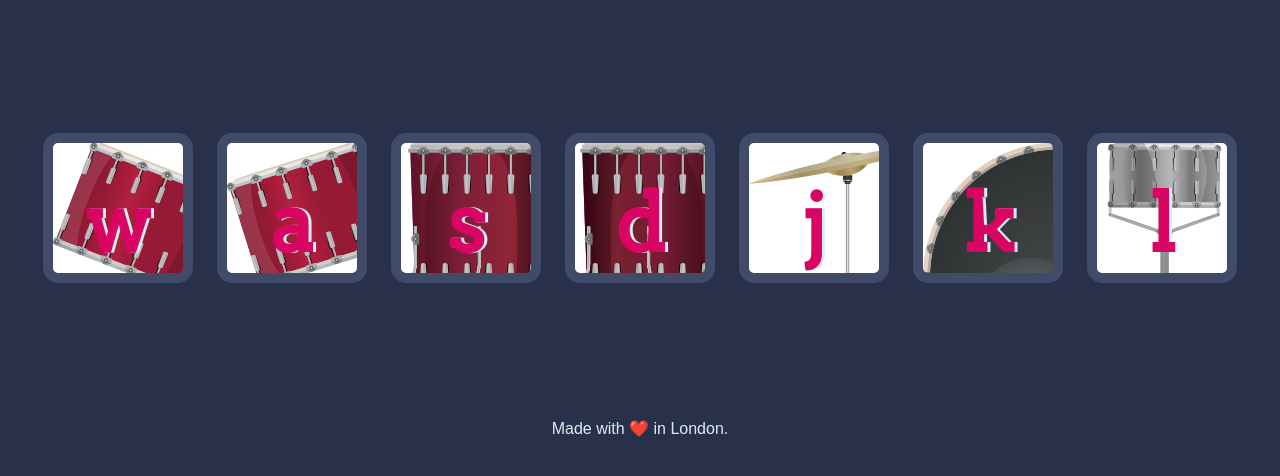
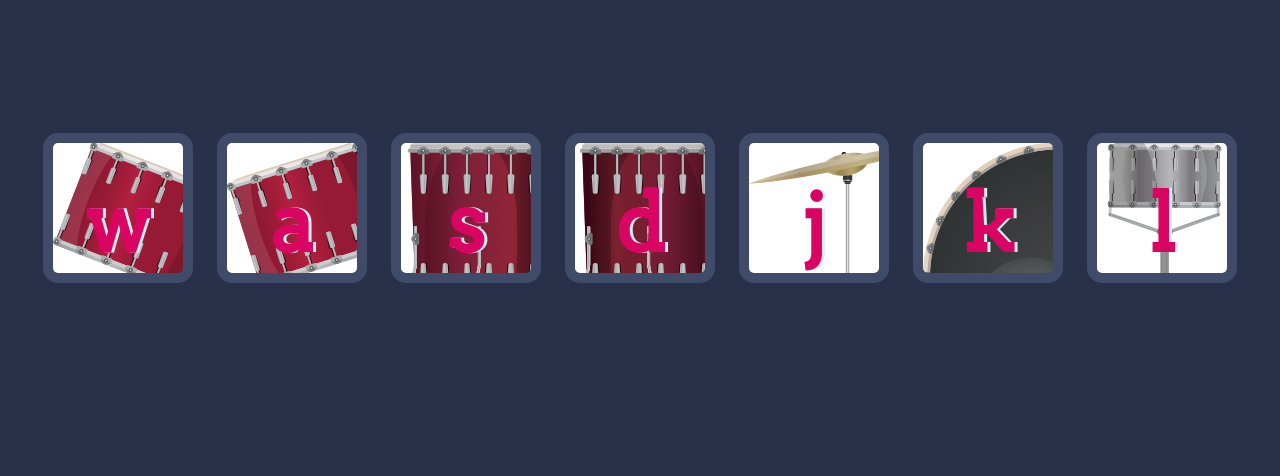
Before and after one commit to mintu-pixel/drum_project_final, a plain HTML site: page index.html in a window 1280 px wide. Shown: the part 156-632 px from the top of the page. Drawn offline with Linux system fonts and the light colour scheme.

Commit message:
Update index.html

```diff
--- a/index.html
+++ b/index.html
@@ -22,9 +22,7 @@
   </div>
 
 
-  <footer>
-    Made with ❤️ in London.
-  </footer>
+<script src="index.js"></script>
 </body>
 
 </html>
```
